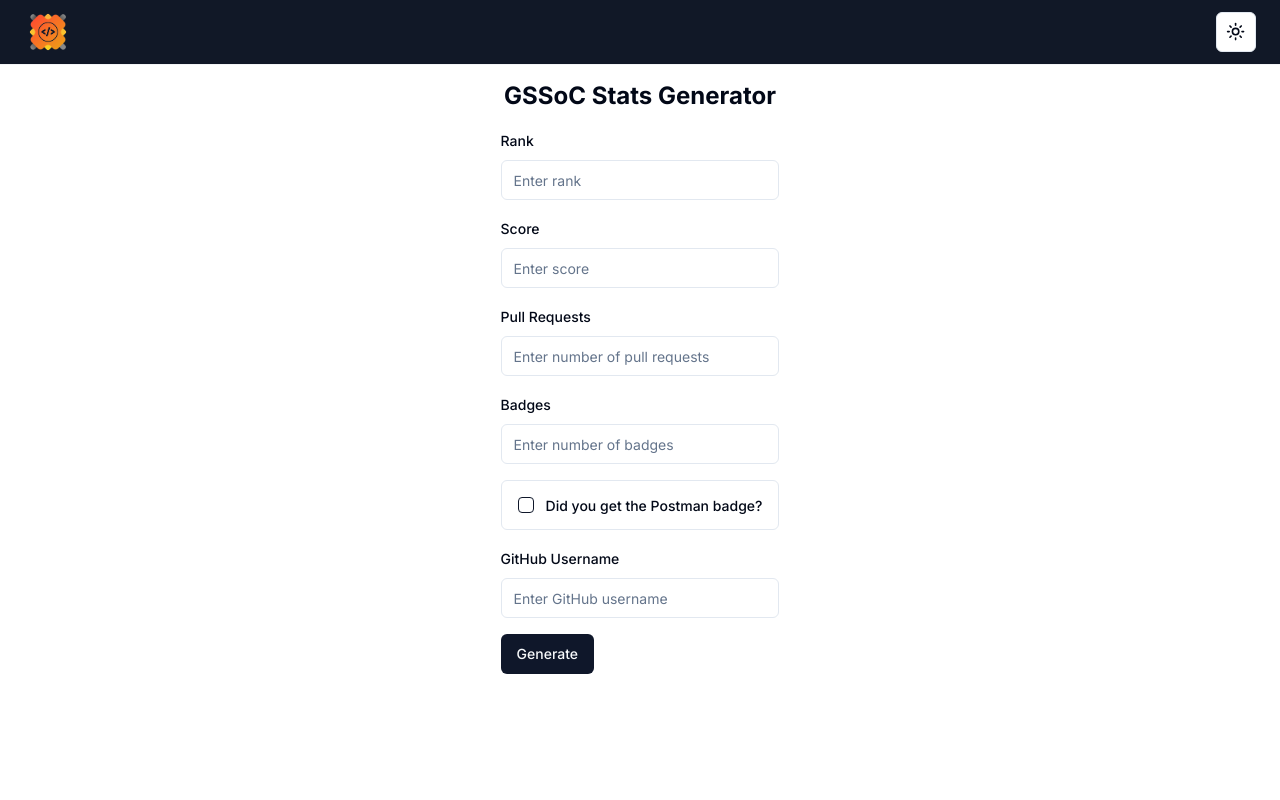
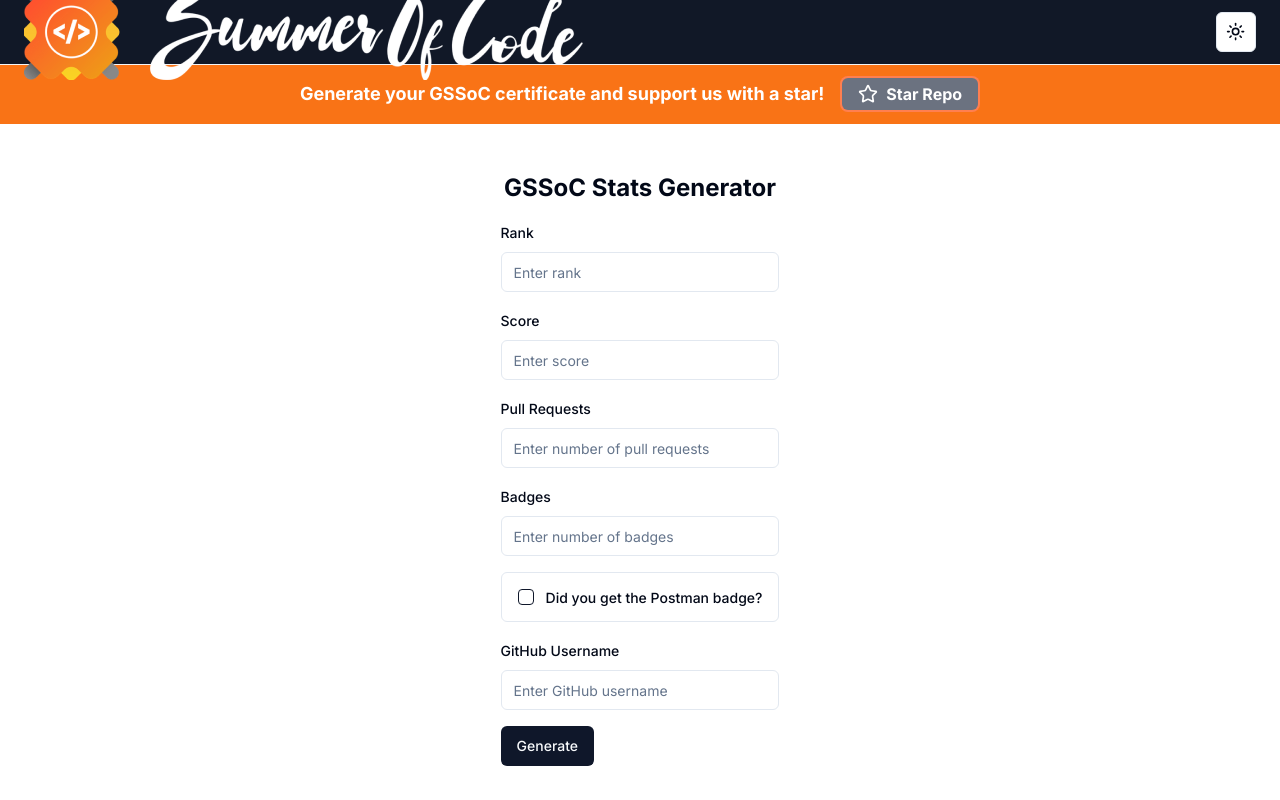
Before and after one commit to Shobhit-Nagpal/gssoc-stats-gen, a Next.js app: page / in a window 1280 px wide. Built offline with nearby package versions, Linux system fonts and the light colour scheme.

Commit message:
add: banner ; change: logo

```diff
--- a/package.json
+++ b/package.json
@@ -18,6 +18,7 @@
     "canvas": "^2.11.2",
     "class-variance-authority": "^0.7.0",
     "clsx": "^2.1.1",
+    "framer-motion": "^11.11.11",
     "lucide-react": "^0.427.0",
     "next": "14.2.5",
     "next-themes": "^0.3.0",
--- a/src/app/layout.tsx
+++ b/src/app/layout.tsx
@@ -4,6 +4,7 @@ import { Toaster } from "@/components/ui/toaster";
 import "./globals.css";
 import Navbar from "@/components/navbar";
 import { ThemeProvider } from "@/components/theme-provider";
+import StarBanner from "@/components/star-banner";
 
 const inter = Inter({ subsets: ["latin"] });
 
@@ -27,7 +28,10 @@ export default function RootLayout({
           disableTransitionOnChange
         >
           <Navbar />
-          <div className="pt-16">{children}</div>
+          <div className="pt-16">
+            <StarBanner />
+            {children}
+          </div>
           <Toaster />
         </ThemeProvider>
       </body>
--- a/src/app/page.tsx
+++ b/src/app/page.tsx
@@ -1,12 +1,11 @@
 "use client";
-import ImageTextForm from '@/components/image-text-form'
-import Navbar from '@/components/navbar';
+import ImageTextForm from "@/components/image-text-form";
 
 export default function Home() {
   return (
-    <main className="p-4 flex flex-col items-center">
+    <main className="mt-8 p-4 flex flex-col items-center">
       <h1 className="text-2xl font-bold mb-4">GSSoC Stats Generator</h1>
       <ImageTextForm />
     </main>
-  )
+  );
 }
--- a/src/components/navbar.tsx
+++ b/src/components/navbar.tsx
@@ -13,10 +13,10 @@ export default function Navbar() {
       >
         <Image
           alt="GSSoC Logo"
-          src="/images/logo.png"
-          width={10}
-          height={10}
-          className="h-12 w-12 text-white"
+          src="/images/gssoc-logo.png"
+          width={130}
+          height={130}
+          className="h-full w-full text-white"
         />
       </Link>
       <div className="ml-auto flex items-center justify-center gap-4">
--- /dev/null
+++ b/src/components/star-banner.tsx
@@ -0,0 +1,24 @@
+"use client";
+
+import StarRepoButton from "./star-repo-button";
+
+const StarBanner = () => {
+  return (
+    <>
+      <div
+        className={`w-full left-0 right-0 top-0 z-50 transition-all duration-300 ease-in-out`}
+      >
+        <div className="flex w-full items-center justify-center gap-x-6 bg-orange-500 px-6 py-3 sm:px-3.5">
+          <div className="flex flex-col md:flex-row gap-y-4 items-center gap-x-4 text-sm font-medium leading-6 text-white">
+            <p className="font-bold md:text-lg text-center">
+              Generate your GSSoC certificate and support us with a star!
+            </p>
+            <StarRepoButton />
+          </div>
+        </div>
+      </div>
+    </>
+  );
+};
+
+export default StarBanner;
--- /dev/null
+++ b/src/components/star-repo-button.tsx
@@ -0,0 +1,52 @@
+import { motion } from "framer-motion";
+import { Star } from "lucide-react";
+import Link from "next/link";
+
+const StarRepoButton = () => {
+  return (
+    <motion.button
+      className="inline-flex overflow-hidden rounded-lg bg-[linear-gradient(120deg,#FF7F50_calc(var(--shimmer-button-x)-25%),#f6f6f6_var(--shimmer-button-x),#FF7F50_calc(var(--shimmer-button-x)+25%))] [--shimmer-button-x:0%]"
+      initial={
+        {
+          scale: 1,
+          "--shimmer-button-x": "-100%",
+        } as any
+      }
+      animate={
+        {
+          "--shimmer-button-x": "200%",
+        } as any
+      }
+      transition={{
+        stiffness: 500,
+        damping: 20,
+        type: "spring",
+        "--shimmer-button-x": {
+          duration: 3,
+          repeat: Infinity,
+          ease: [0.445, 0.05, 0.55, 0.95],
+        },
+      }}
+      whileTap={{
+        scale: 0.95,
+      }}
+      whileHover={{
+        scale: 1.05,
+      }}
+    >
+      <span className="m-[0.125rem] rounded-[calc(0.5rem-0.125rem)] bg-gray-500 px-4 py-1 text-xs text-white backdrop-blur-sm">
+        <Link
+          href="https://github.com/Shobhit-Nagpal/gssoc-stats-gen"
+          target="_blank"
+        >
+          <div className="flex items-center justify-center">
+            <Star className="h-5 w-5 mr-2" />
+            <span className="font-bold md:text-base">Star Repo</span>
+          </div>
+        </Link>
+      </span>
+    </motion.button>
+  );
+};
+
+export default StarRepoButton;
```
Also changed, not shown: public/images/gssoc-logo.png (added), 1 other file (tests, documents, lock files or other folders).
